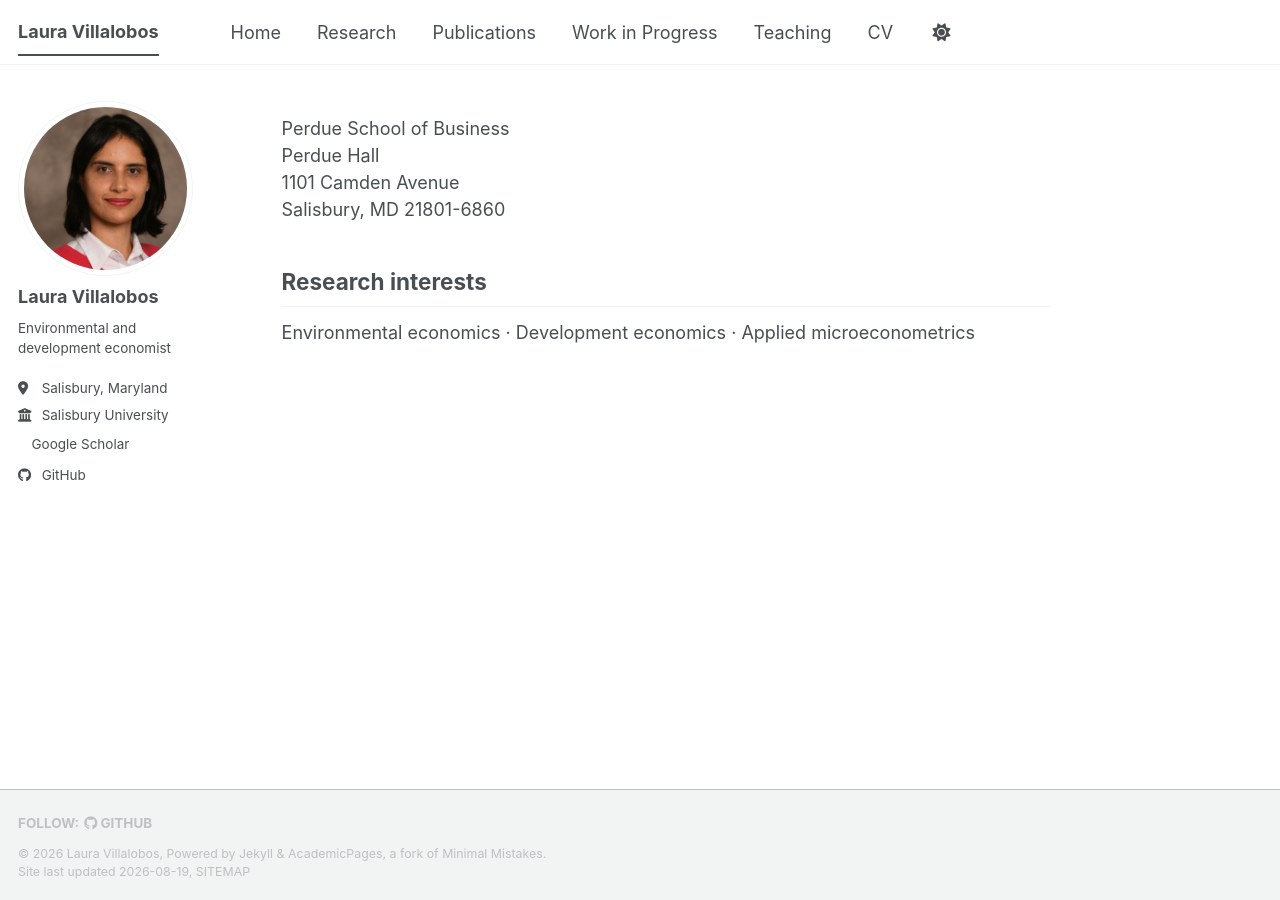
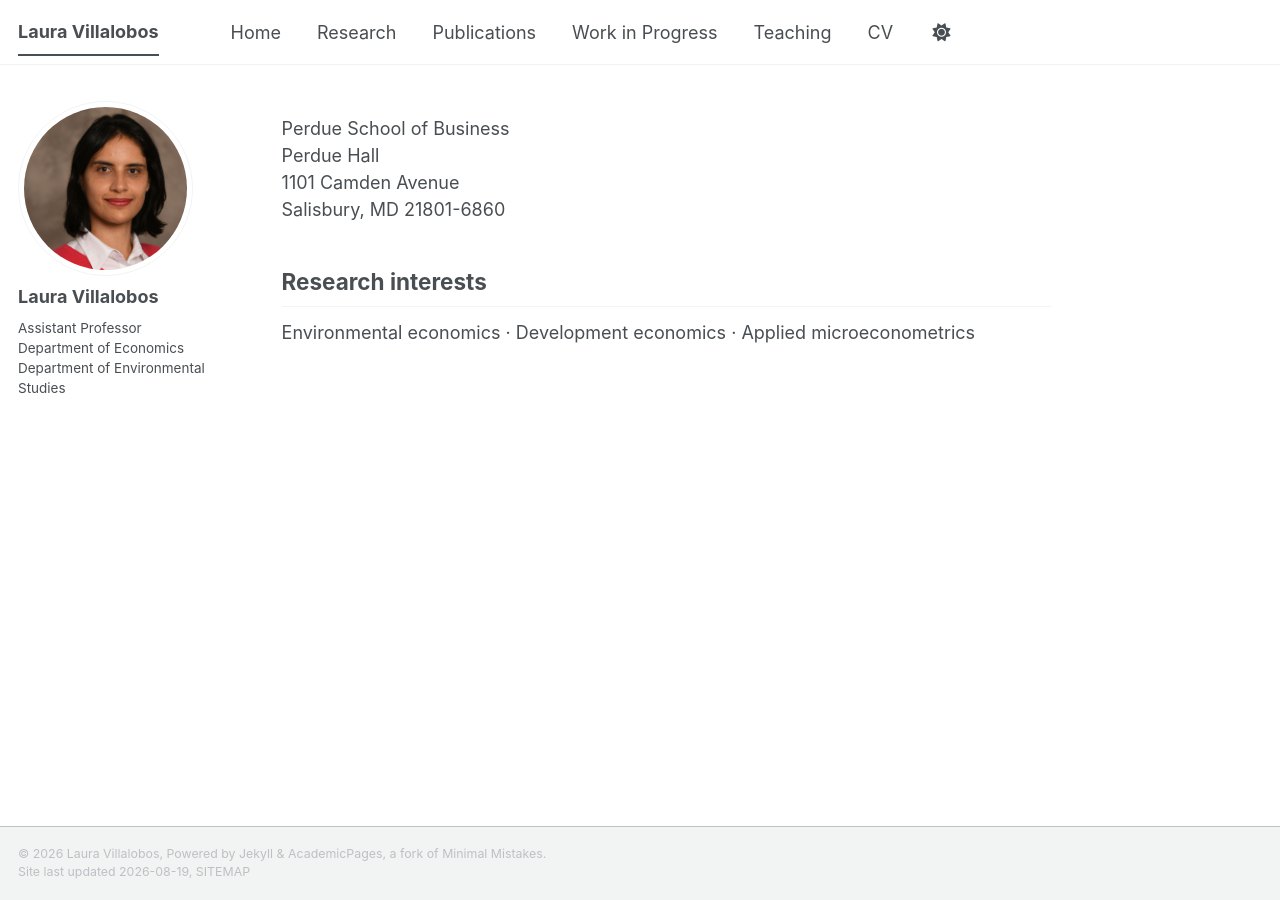
Before and after one commit to lavifi/lavifi.github.io, a Jekyll site: the page built from _pages/about.md, in a window 1280 px wide. Built offline with Jekyll 4.4.1, drawn with Linux system fonts in a browser that asks for light colours; a style sheet for code colours, icons or effects is not loaded.

Commit message:
Simplify sidebar profile information

```diff
--- a/_config.yml
+++ b/_config.yml
@@ -11,14 +11,14 @@ repository: "lavifi/lavifi.github.io"
 author:
   avatar: "profile.jpg"
   name: "Laura Villalobos"
-  bio: "Environmental and development economist"
-  location: "Salisbury, Maryland"
-  employer: "Salisbury University"
+  bio: "Assistant Professor<br>Department of Economics<br>Department of Environmental Studies"
+  location:
+  employer:
   uri:
   email:
-  googlescholar: "https://scholar.google.com/citations?user=P4AfS1kAAAAJ&hl=en"
+  googlescholar:
   orcid:
-  github: "lavifi"
+  github:
   linkedin:
   twitter:
 
```
